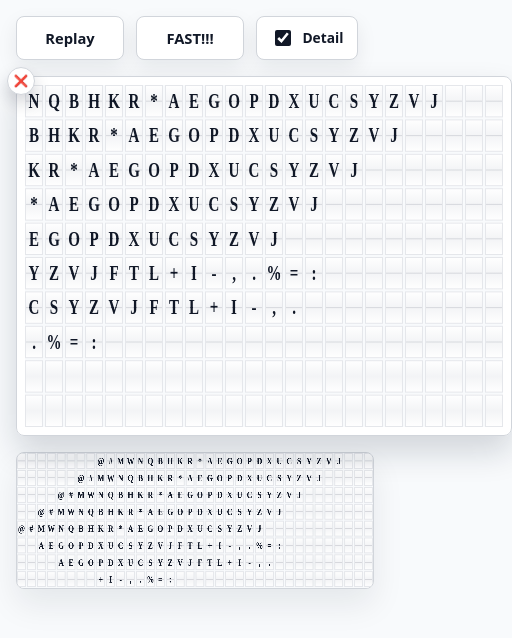
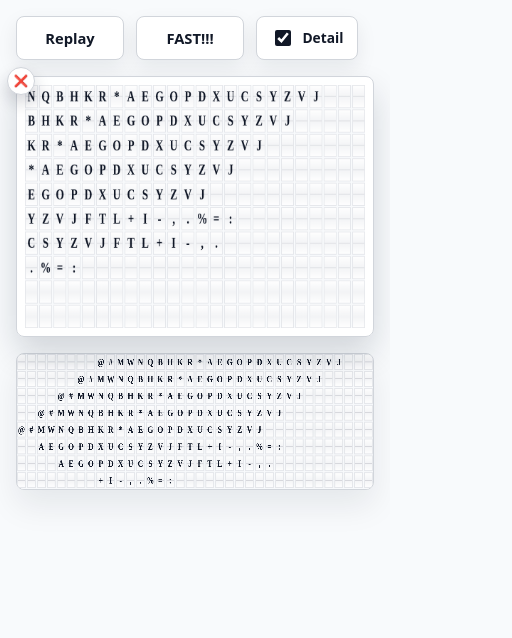
Before and after one commit to pos2/flap, a website with bundled scripts: page display.html in a window 390 px wide. Shown: the whole page, 512 px wide, since content can reach past the window. Built offline with nearby package versions, Linux system fonts and the light colour scheme.

Commit message:
better for phone screen

```diff
--- a/src/styles.css
+++ b/src/styles.css
@@ -331,6 +331,8 @@ body {
 
 #detail-canvas {
   display: block;
+  max-width: 100%;
+  height: auto;
 }
 
 @media (max-width: 820px) {
@@ -363,6 +365,7 @@ body {
     top: 0.5rem;
     right: auto;
     margin: 1rem 0;
-    width: max-content;
+    width: min(100%, 28rem);
+    max-width: calc(100vw - 2rem);
   }
 }
```
